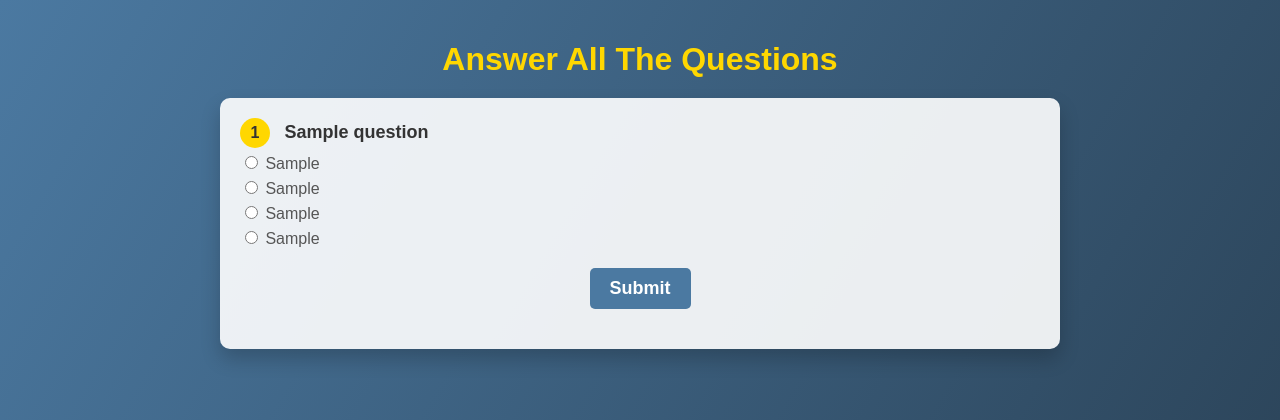
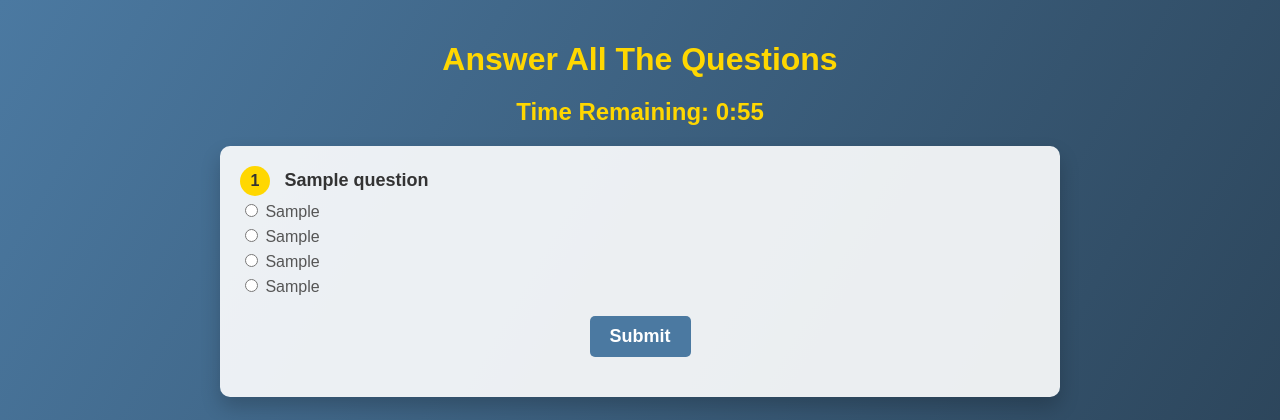
Before and after one commit to katikolakarthik/trailerror, a Flask app: template templates/questions.html in a window 1280 px wide. Shown: the top 420 px of the page. Run offline with Flask 3, Linux system fonts and the light colour scheme; the template is opened without the code that fills it: most values are stand-ins (such as "Sample title", 1, 10 or a date in 2020).

Commit message:
Update questions.html

```diff
--- a/templates/questions.html
+++ b/templates/questions.html
@@ -22,6 +22,13 @@
         h1 {
             color: #FFD700;
             text-align: center;
+            margin-bottom: 20px;
+        }
+
+        .timer {
+            font-size: 1.5rem;
+            font-weight: bold;
+            color: #FFD700;
             margin-bottom: 20px;
         }
 
@@ -90,6 +97,7 @@
 </head>
 <body>
     <h1>Answer All The Questions</h1>
+    <div class="timer" id="timer">Time Remaining: 5:00</div>
     <form method="post" id="questionsForm" onsubmit="return validateForm()">
         {% for question in questions %}
             <div class="question-container">
@@ -105,6 +113,28 @@
     </form>
 
     <script>
+        // Timer functionality
+        let timerSeconds = 60; // 5 minutes
+        const timerElement = document.getElementById('timer');
+
+        function startTimer() {
+            const interval = setInterval(() => {
+                const minutes = Math.floor(timerSeconds / 60);
+                const seconds = timerSeconds % 60;
+                timerElement.textContent = `Time Remaining: ${minutes}:${seconds < 10 ? '0' : ''}${seconds}`;
+                timerSeconds--;
+
+                if (timerSeconds < 0) {
+                    clearInterval(interval);
+                    alert('Time is up! Submitting your responses automatically.');
+                    document.getElementById('questionsForm').submit();
+                }
+            }, 1000);
+        }
+
+        startTimer();
+
+        // Validation to ensure all questions are answered
         function validateForm() {
             const form = document.getElementById('questionsForm');
             const inputs = form.querySelectorAll('input[type="radio"]');
```
